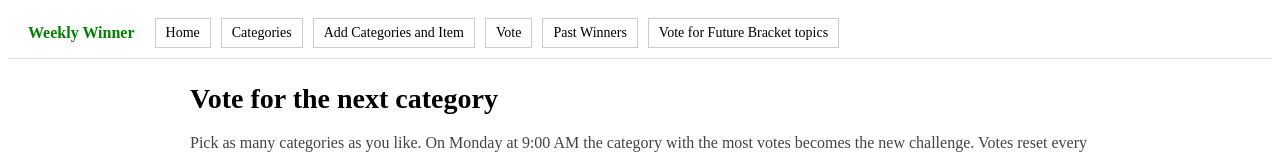
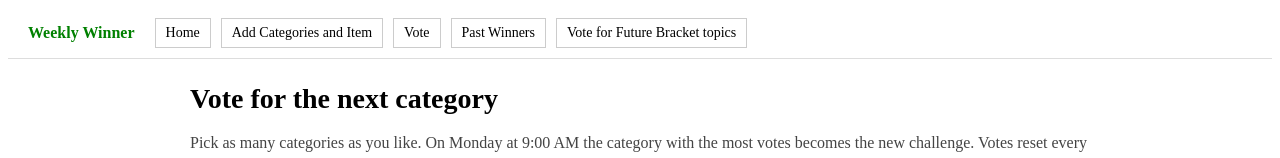
Before and after one commit to Sam10278/Weekly-Winner-, a plain HTML site: page frontend/pages/category-vote.html in a window 1280 px wide. Shown: the top 158 px of the page. Drawn offline with Linux system fonts and the light colour scheme; no server answers.

Commit message:
fix an issue

```diff
--- a/frontend/pages/category-vote.html
+++ b/frontend/pages/category-vote.html
@@ -18,8 +18,7 @@
 
         <div class="navbar-links">
             <a href="/index.html">Home</a>
-            <a href="/pages/categories.html">Categories</a>
-            <a href="/pages/category-vote.html">Add Categories and Item</a>
+            <a href="/pages/categories.html">Add Categories and Item</a>
             <a href="/pages/vote.html">Vote</a>
             <a href="/pages/past-winners.html">Past Winners</a>
             <a href="/pages/category-vote.html">Vote for Future Bracket topics</a>
```
